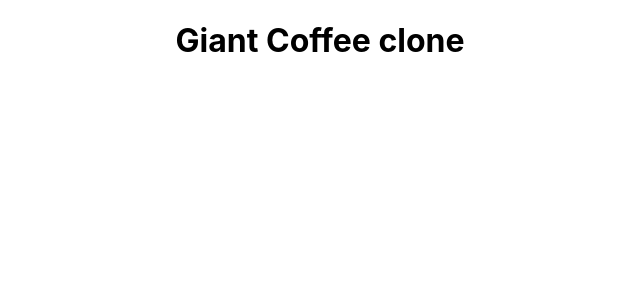
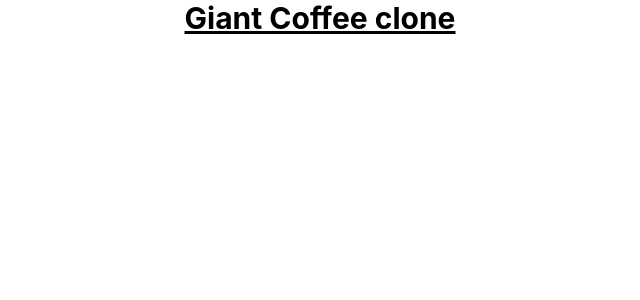
Before and after one commit to Upasana1807/giant-coffee-clone, a React (Create React App) app: page / in a window 1280 px wide. Shown: the top 300 px of the page, without its empty margins (320-960 px from the left). Built offline with nearby package versions, Linux system fonts and the light colour scheme.

Commit message:
Update tailwind.config.js, index.css, App.js, and package.json

```diff
--- a/package.json
+++ b/package.json
@@ -3,6 +3,9 @@
   "version": "0.1.0",
   "private": true,
   "dependencies": {
+    "@emotion/react": "^11.14.0",
+    "@emotion/styled": "^11.14.0",
+    "@mui/material": "^6.4.1",
     "cra-template": "1.2.0",
     "react": "^19.0.0",
     "react-dom": "^19.0.0",
@@ -33,6 +36,7 @@
     ]
   },
   "devDependencies": {
+    "tailwindcss": "^3.4.17",
     "web-vitals": "^4.2.4"
   }
 }
--- a/src/App.js
+++ b/src/App.js
@@ -4,7 +4,7 @@ import './App.css';
 function App() {
   return (
     <div className="App">
-      <h1>Giant Coffee clone</h1>
+      <h1 className='text-3xl font-bold underline'>Giant Coffee clone</h1>
     </div>
   );
 }
--- a/src/index.css
+++ b/src/index.css
@@ -1,3 +1,7 @@
+@tailwind base;
+@tailwind components;
+@tailwind utilities;
+
 body {
   margin: 0;
   font-family: -apple-system, BlinkMacSystemFont, 'Segoe UI', 'Roboto', 'Oxygen',
--- /dev/null
+++ b/tailwind.config.js
@@ -0,0 +1,8 @@
+/** @type {import('tailwindcss').Config} */
+module.exports = {
+  content: ["./src/**/*.{js,jsx,ts,tsx}"],
+  theme: {
+    extend: {},
+  },
+  plugins: [],
+}
```
Also changed, not shown: 1 other file (tests, documents, lock files or other folders).
